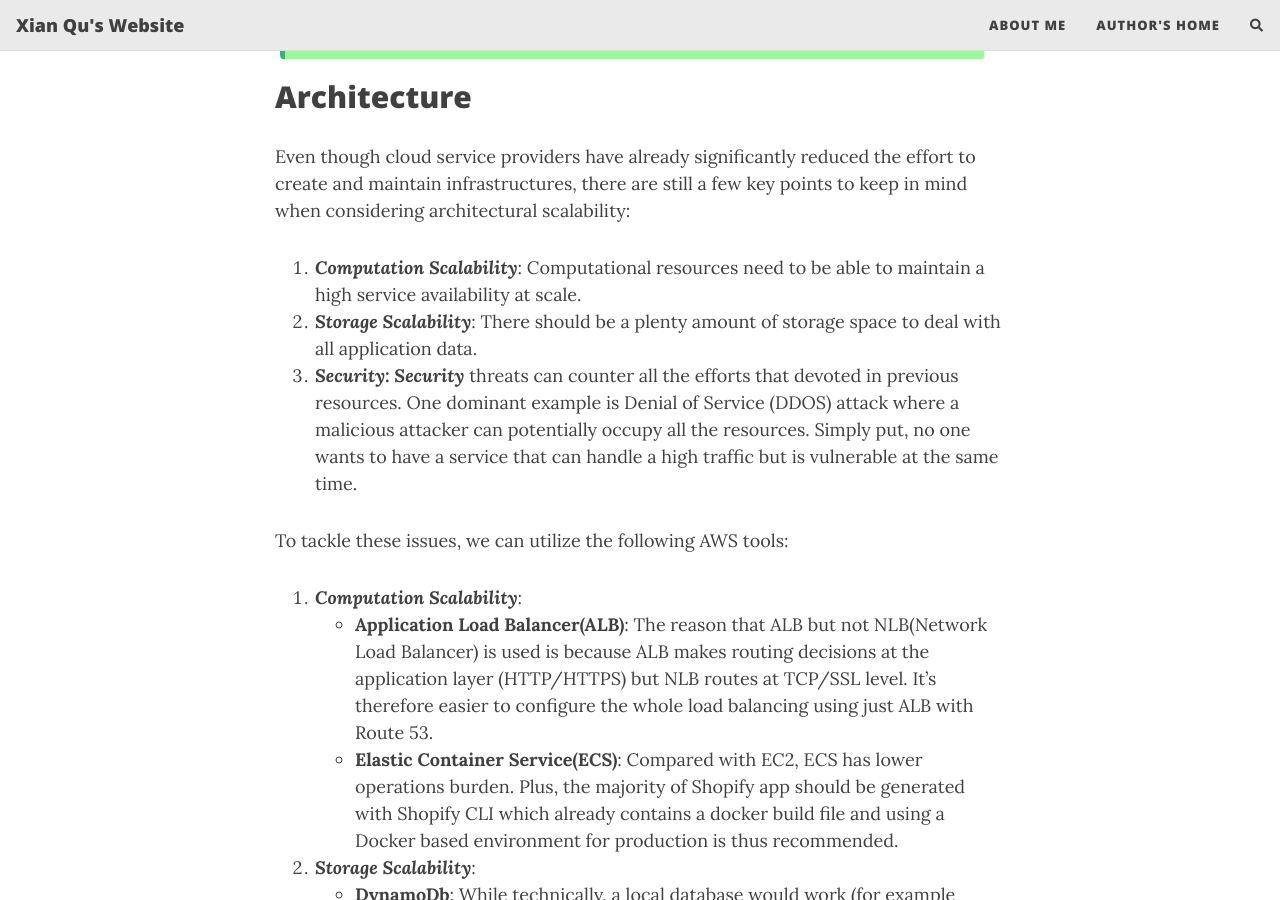
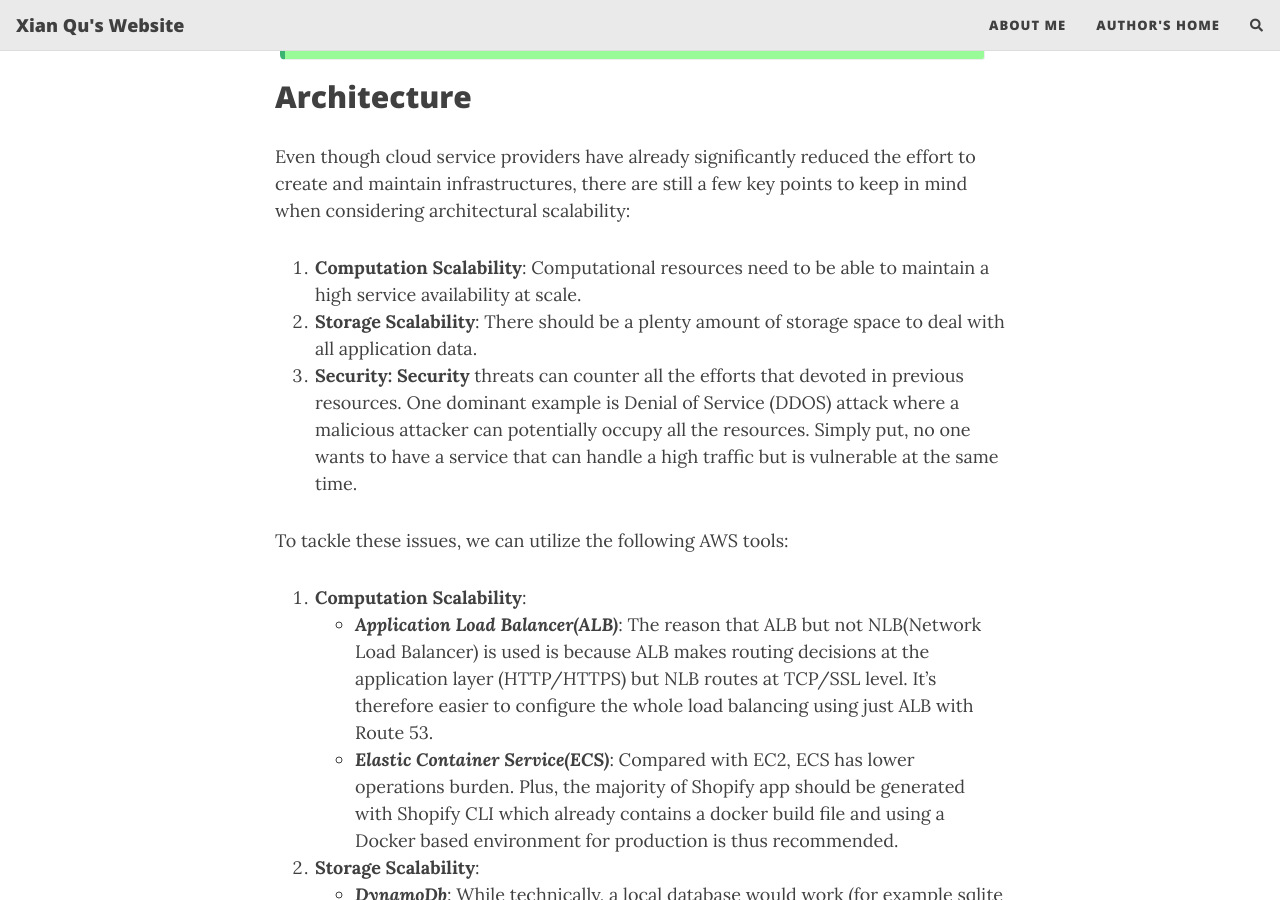
Before and after one commit to xianqugithub/xianqugithub.github.io, a Jekyll site: the page built from _posts/2023-10-23-shopify-aws.md, in a window 1280 px wide and 900 px high, scrolled down 574 px. Built offline with Jekyll 4.4.1, drawn with Linux system fonts in a browser that asks for light colours; nearby versions of some CDN libraries; comment, search, counter and statistics services are not loaded.

Commit message:
more changes of fonts.

```diff
--- a/_posts/2023-10-23-shopify-aws.md
+++ b/_posts/2023-10-23-shopify-aws.md
@@ -10,20 +10,20 @@ While theoretically Shopify apps can be hosted on any platforms, the official Sh
 
 ## Architecture
 Even though cloud service providers have already significantly reduced the effort to create and maintain infrastructures, there are still a few key points to keep in mind when considering architectural scalability:
-1. ***Computation Scalability***: Computational resources need to be able to maintain a high service availability at scale.
-2. ***Storage Scalability***: There should be a plenty amount of storage space to deal with all application data.
-3. ***Security: Security*** threats can counter all the efforts that devoted in previous resources. One dominant example is Denial of Service (DDOS) attack where a malicious attacker can potentially occupy all the resources. Simply put, no one wants to have a service that can handle a high traffic but is vulnerable at the same time.
+1. **Computation Scalability**: Computational resources need to be able to maintain a high service availability at scale.
+2. **Storage Scalability**: There should be a plenty amount of storage space to deal with all application data.
+3. **Security: Security** threats can counter all the efforts that devoted in previous resources. One dominant example is Denial of Service (DDOS) attack where a malicious attacker can potentially occupy all the resources. Simply put, no one wants to have a service that can handle a high traffic but is vulnerable at the same time.
 
 To tackle these issues, we can utilize the following AWS tools:
-1. ***Computation Scalability***:
-   - **Application Load Balancer(ALB)**: The reason that ALB but not NLB(Network Load Balancer) is used is because ALB makes routing decisions at the application layer (HTTP/HTTPS) but NLB routes at TCP/SSL level. It's therefore easier to configure the whole load balancing using just ALB with Route 53.
-   - **Elastic Container Service(ECS)**: Compared with EC2, ECS has lower operations burden. Plus, the majority of Shopify app should be generated with Shopify CLI which already contains a docker build file and using a Docker based environment for production is thus recommended.
-2. ***Storage Scalability***:
-   - **DynamoDb**: While technically, a local database would work (for example sqlite in the docker image), there is risk of ECS service stop due to high disk usage. It's hard to argue against DynamoDb, a service that has nearly unlimited throughput and storage, to store app session data which is non-relational anyway.
-3. ***Security***:
-   - **Virtual Private Cloud(VPC)**: Put AWS resources in private virtual network can significantly increase the security of the resources with self-defined security groups.
-   - **Web Application FireWall(WAF)**: WAF can help protect deployed Shopify app, which is a web application from common web exploits.
-   - **Secrets Manager**: as every Shopify app requires a pair API key and API secret to spin up the application, the credentials need to be stored in a secure place. Hard code these credentials in code base exposes the application with high security risk and by using secrets manager, the credentials can be stored safely and retrieved dynamically during the application building process.
+1. **Computation Scalability**:
+   - ***Application Load Balancer(ALB)***: The reason that ALB but not NLB(Network Load Balancer) is used is because ALB makes routing decisions at the application layer (HTTP/HTTPS) but NLB routes at TCP/SSL level. It's therefore easier to configure the whole load balancing using just ALB with Route 53.
+   - ***Elastic Container Service(ECS)***: Compared with EC2, ECS has lower operations burden. Plus, the majority of Shopify app should be generated with Shopify CLI which already contains a docker build file and using a Docker based environment for production is thus recommended.
+2. **Storage Scalability**:
+   - ***DynamoDb***: While technically, a local database would work (for example sqlite in the docker image), there is risk of ECS service stop due to high disk usage. It's hard to argue against DynamoDb, a service that has nearly unlimited throughput and storage, to store app session data which is non-relational anyway.
+3. **Security**:
+   - ***Virtual Private Cloud(VPC)***: Put AWS resources in private virtual network can significantly increase the security of the resources with self-defined security groups.
+   - ***Web Application FireWall(WAF)***: WAF can help protect deployed Shopify app, which is a web application from common web exploits.
+   - ***Secrets Manager***: as every Shopify app requires a pair API key and API secret to spin up the application, the credentials need to be stored in a secure place. Hard code these credentials in code base exposes the application with high security risk and by using secrets manager, the credentials can be stored safely and retrieved dynamically during the application building process.
 
 Put everything in the same picture, we can have such architecture:
 ![ShopifyAWSArchitecture](https://xianqugithub.github.io/assets/img/shopify-aws-architecture.jpeg){: .mx-auto.d-block :}
```
